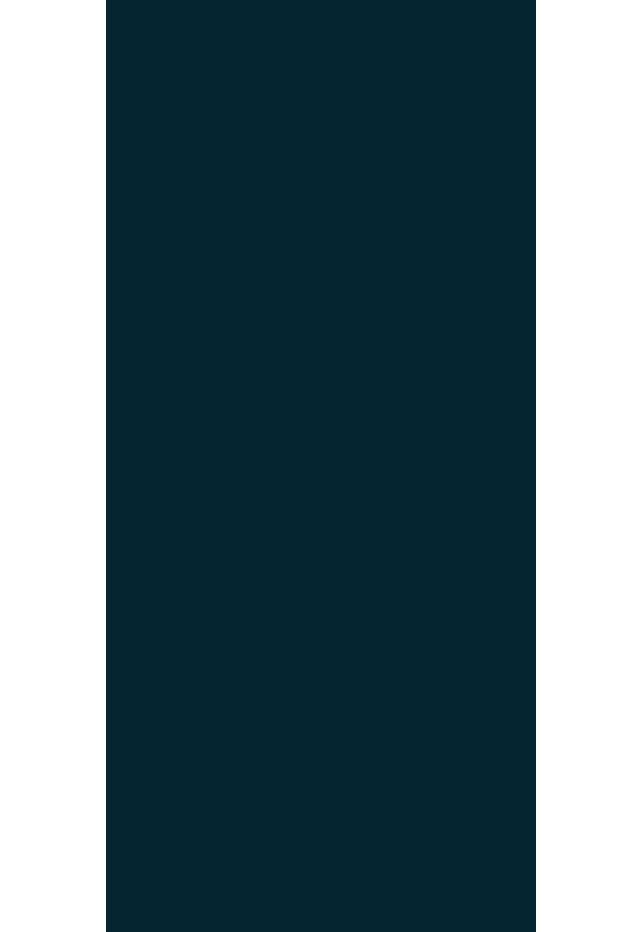
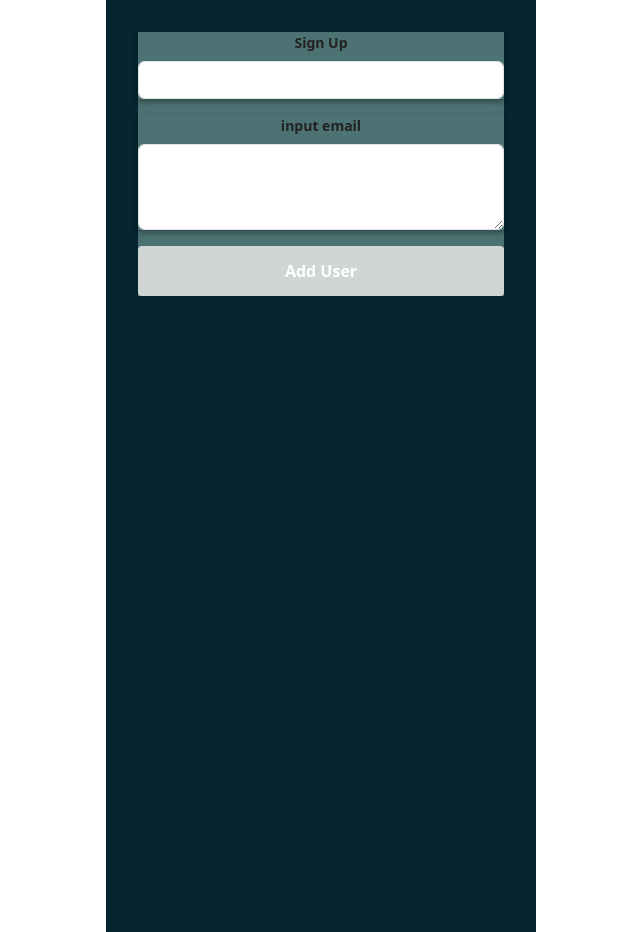
Before and after one commit to logankrieger317/DUNapp, a React (Vite) app: page /signup in a window 1280 px wide. Before the commit this address had no page. Shown: the whole page, without its empty margins (319-959 px from the left). Built offline with nearby package versions, Linux system fonts and the light colour scheme.

Commit message:
added route in app.jsx,updated signup.jsx

```diff
--- a/src/App.jsx
+++ b/src/App.jsx
@@ -7,6 +7,7 @@ import './App.css'
 import { Route, Routes } from 'react-router-dom'
 import TaskDetail from './components/TaskDetail'
 import {Navigate} from 'react-router-dom'
+import Signup from './components/SignUp'
 
 
 
@@ -31,6 +32,7 @@ function App() {
         <Route path="/Home" element={user ? <Home/> : <Login setUser= {setUser}/>}/>
          <Route path="/Tasks" element={user ? <TaskList/> : <Login setUser= {setUser}/>}/>
         <Route path="/Tasks/:id" element={user ? <TaskDetail/> : <Login  setUser= {setUser}/>}/>
+        <Route path="/signup" element={<Signup/> }/>
 
     </Routes>
 
--- a/src/components/SignUp.jsx
+++ b/src/components/SignUp.jsx
@@ -1,12 +1,47 @@
-
+import { useState } from "react";
+import Button from 'react-bootstrap/Button';
+import Modal from 'react-bootstrap/Modal';
+import SiteNav from "./Nav";
+import { Link } from "react-router-dom";
+import axios from "axios";
+import { BASE_URL } from "../globals";
+import Calendar from "react-calendar";
 
 
 export default function Signup() {
+    const [name, setuser] = useState('');
+    const [email, setemail] = useState('');
+
+
+    function handleSubmit(event) {
+        event.preventDefault();
+            const createUser = async() =>{
+              const response = await axios.post(`${BASE_URL}/users`,{
+              name: name,
+              email: email,
+
+          })
+          console.log(response.data)
+        }
+        createUser()
+      }
+
 
 
 
     return(
         <div>
+            <form onSubmit={handleSubmit}>
+                <div className="mb-3">
+                  <label htmlFor="username" className="form-label">Sign Up</label>
+                  <input type="text" className="form-control" id="username" value={name} onChange={(e) => setuser(e.target.value)} />
+                </div>
+                <div className="mb-3">
+                  <label htmlFor="email" className="form-label">input email</label>
+                  <textarea className="form-control" id="email" rows="3" value={email} onChange={(e) => setemail(e.target.value)}></textarea>
+                </div>
+                <Button type="submit">Add User</Button>
+              </form>
 
         </div>
     )
```
